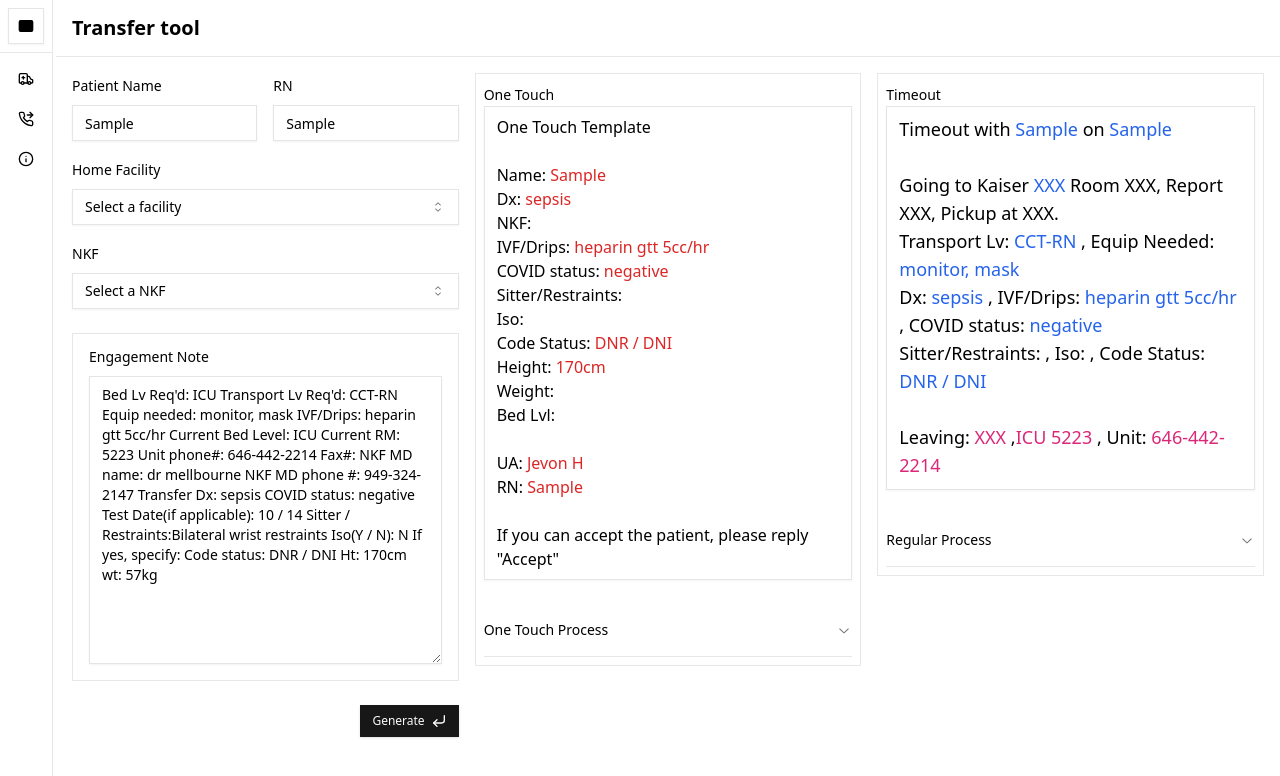
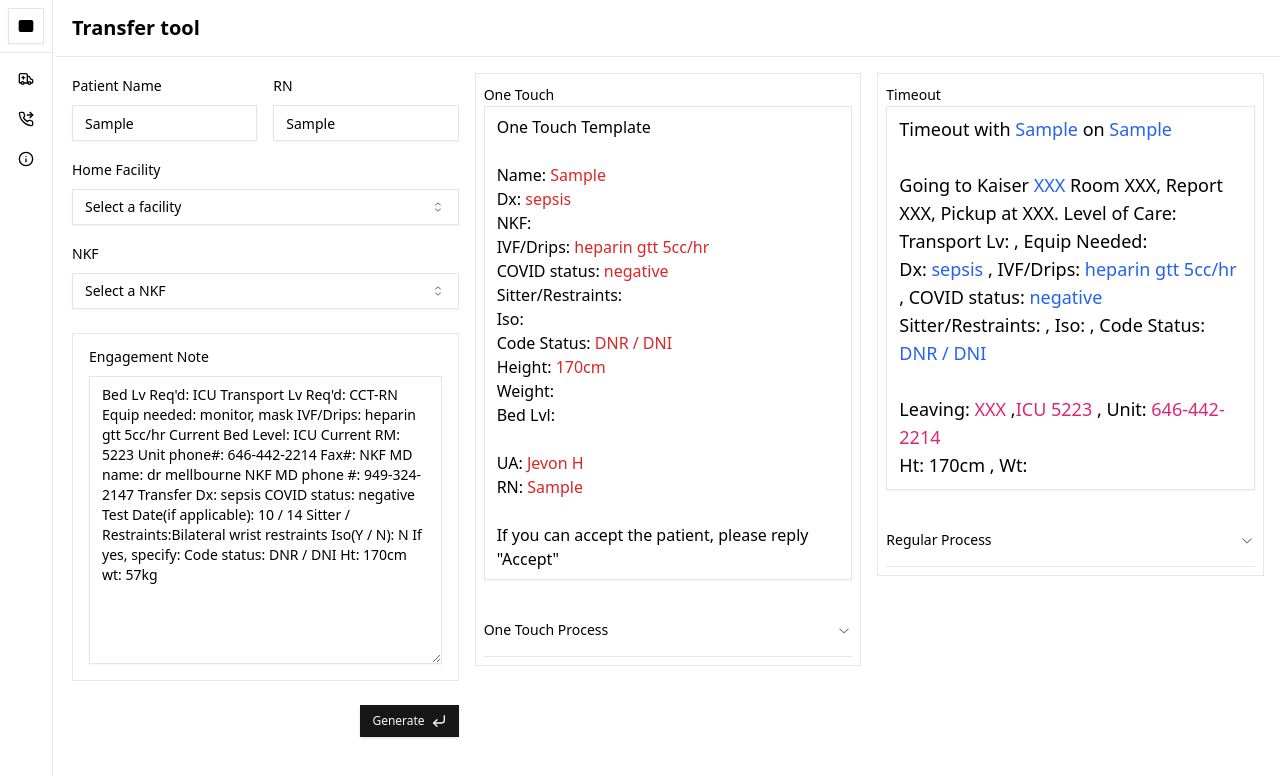
Before and after one commit to hilljevon/scal-helper, a Next.js app: page / in a window 1280 px wide. Both pictures are taken after typing "Sample", "Sample" into the empty fields and a click on the button "Generate". Shown: the top 776 px of the page. Built offline with nearby package versions, Linux system fonts and the light colour scheme.

Commit message:
Fixing engagement note keys.

```diff
--- a/components/user/ValidatedMainPage.tsx
+++ b/components/user/ValidatedMainPage.tsx
@@ -269,7 +269,7 @@ export function ValidatedMainPage() {
                                                 {/* May need to create conditional */}
                                                 Weight: <span className="text-red-600">{caseData["Wt"]} </span> <br />
                                                 {/* May need to create conditional */}
-                                                Bed Lvl: <span className="text-red-600">{caseData["Bed Lv Req'ed"]}</span> <br /> <br />
+                                                Bed Lvl: <span className="text-red-600">{caseData["Bed Lv Req’ed"]}</span> <br /> <br />
                                                 UA: <span className="text-red-600"> Jevon H </span><br />
                                                 RN:  <span className="text-red-600">{generalData.rnCaseManager} </span> <br /> <br />
                                                 If you can accept the patient, please reply "Accept"
@@ -309,9 +309,9 @@ export function ValidatedMainPage() {
                                                 Timeout with <span className="text-blue-600"> {generalData.rnCaseManager} </span> on
                                                 <span className="text-blue-600"> {generalData.patientName} </span> <br /> <br />
                                                 Going to Kaiser <span className="text-blue-600"> {currentFacility ? (<p className="inline-block">{currentFacility.name}</p>) : (<p className="inline-block">XXX</p>)} </span>
-                                                Room XXX, Report XXX, Pickup at XXX. <br />
-                                                Transport Lv: <span className="text-blue-600"> {caseData["Transport Lv Req'd"]} </span>,
-                                                Equip Needed: <span className="text-blue-600"> {caseData["Equip needed"]} </span> <br />
+                                                Room XXX, Report XXX, Pickup at XXX. Level of Care: <p className="inline-block">{caseData["Bed Lv Req’ed"]}</p> <br />
+                                                Transport Lv: <span className="text-blue-600"> {caseData["Transport Lv Req’d"]} </span>,
+                                                Equip Needed: <span className="text-blue-600"> {caseData["Equip. needed"]} </span> <br />
                                                 Dx: <span className="text-blue-600"> {caseData["Transfer Dx"]} </span>,
                                                 IVF/Drips: <span className="text-blue-600"> {caseData["IVF/Drips"]} </span>,
                                                 COVID status: <span className="text-blue-600"> {caseData["COVID status"]} </span> <br />
@@ -321,7 +321,8 @@ export function ValidatedMainPage() {
                                                 Leaving: <span className="text-pink-600"> {nkf ? (<p className="inline-block">{nkf.name}</p>) : (<p className="inline-block">XXX</p>)} </span>,
                                                 <span className="text-pink-600">{caseData["Current Bed Level"]} </span>
                                                 <span className="text-pink-600">{caseData["Current RM"]} </span>,
-                                                Unit:  <span className="text-pink-600">{caseData["Unit phone#"]} </span>
+                                                Unit:  <span className="text-pink-600">{caseData["Unit phone#"]} </span> <br />
+                                                Ht: {caseData["Ht"]}, Wt: {caseData["Wt"]}
                                             </p>
                                         )}
                                     </div>
--- a/lib/handleTransferData.ts
+++ b/lib/handleTransferData.ts
@@ -7,8 +7,10 @@ const results = {};
 const keysToInclude = [
     "Bed Lv Req'd",
     "Bed Lv Req'ed",
+    "Bed Lv Req’ed",
     "Transport Lv Req'd",
     "Transport Lv Req'ed",
+    "Transport Lv Req’ed",
     "Equip needed",
     "Equip. needed",
     "IVF/Drips",
```
